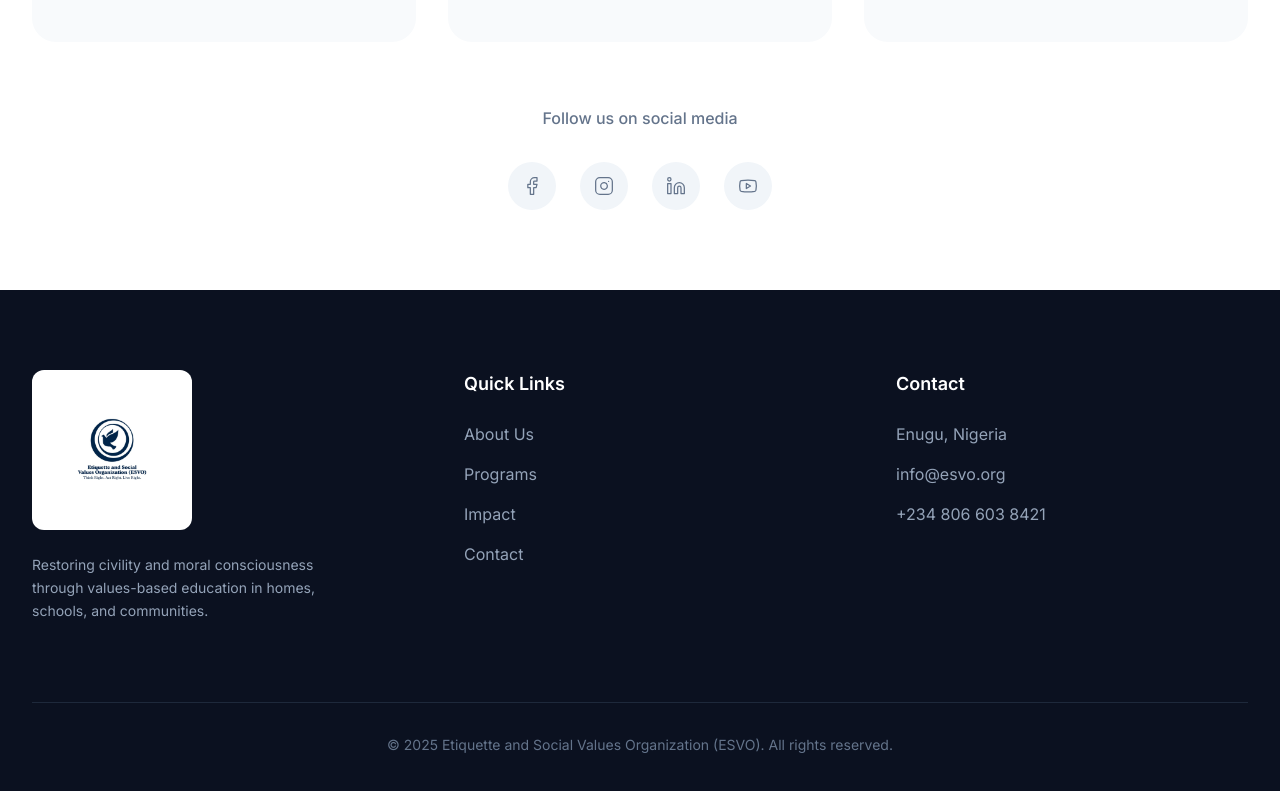
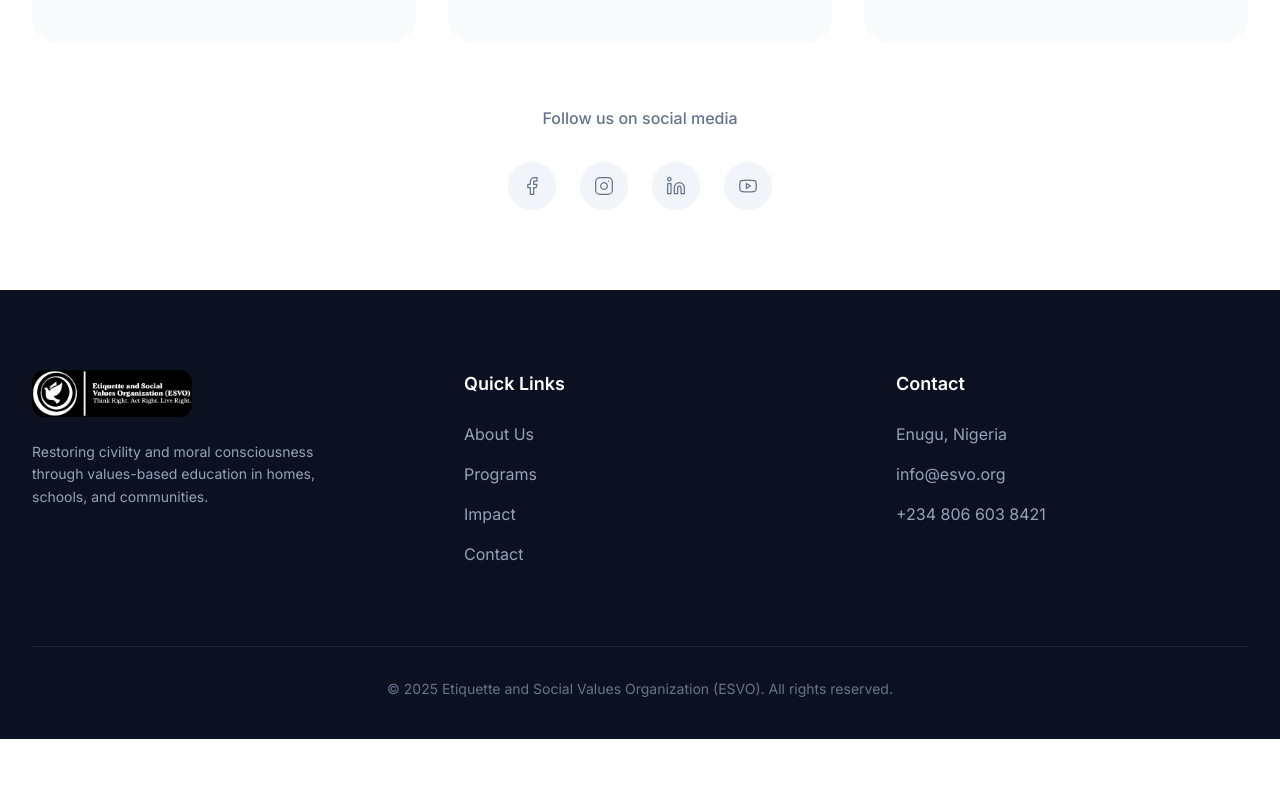
Before and after one commit to Wsalaudeen/project-ngo, a React (Vite) app: page / in a window 1280 px wide. Shown: the part 6704-7495 px from the top of the page. After the commit the page ends 7443 px from the top, so only its background shows below. Built offline with nearby package versions, Linux system fonts and the light colour scheme.

Commit message:
fix:change footer logo

```diff
--- a/src/components/layout/Footer.jsx
+++ b/src/components/layout/Footer.jsx
@@ -9,7 +9,7 @@ const Footer = () => {
                     {/* Brand Section */}
                     <div className="lg:pr-12">
                         <img
-                            src="/footer_logo.jpg"
+                            src="/footer_logo_v2.jpg"
                             alt="ESVO Logo"
                             className="w-40 h-auto rounded-xl mb-6"
                         />
```
Also changed, not shown: public/footer_logo_new.jpg (added), public/footer_logo_v2.jpg (added).
